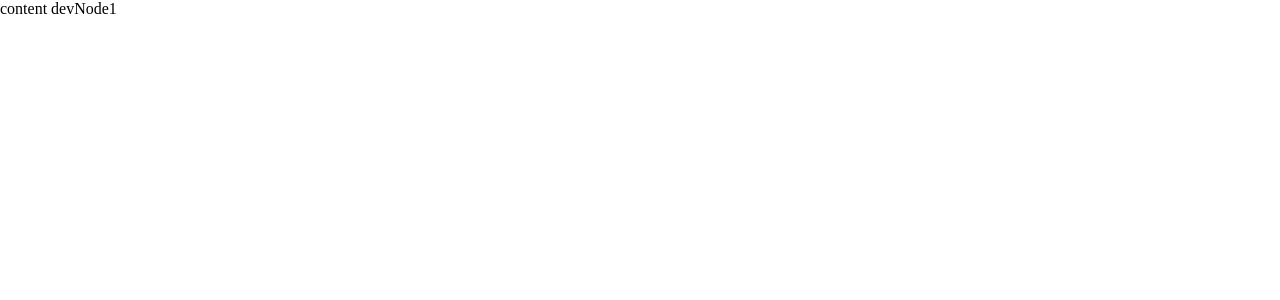
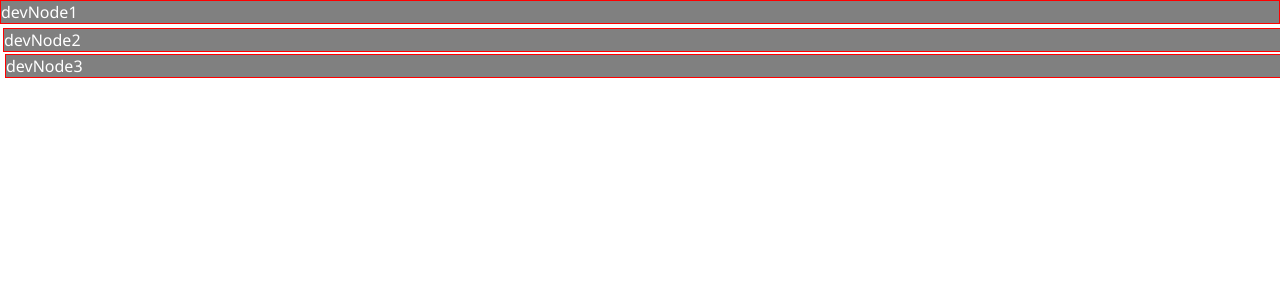
Before and after one commit to yolisses0/nodes-editor, a SvelteKit app: page / in a window 1280 px wide. Shown: the top 300 px of the page. Built offline with nearby package versions, Linux system fonts and the light colour scheme.

Commit message:
Implement content in NodeItem

```diff
--- a/src/lib/NodeItem.svelte
+++ b/src/lib/NodeItem.svelte
@@ -4,14 +4,14 @@
 
 	interface Props {
 		node: Node;
-		component: Snippet<{ node: Node }>;
+		content: Snippet<[{ node: Node }]>;
 	}
 
-	const { node, component }: Props = $props();
+	const { node, content }: Props = $props();
 </script>
 
 <div class="node-item" style:left={node.position.x + 'px'} style:top={node.position.y + 'px'}>
-	{@render component?.({ node })}
+	{@render content({ node })}
 </div>
 
 <style>
--- a/src/lib/NodeList.svelte
+++ b/src/lib/NodeList.svelte
@@ -1,6 +1,7 @@
 <script lang="ts">
 	import type { Snippet } from 'svelte';
 	import type { Node } from './Node.js';
+	import NodeItem from './NodeItem.svelte';
 
 	interface Props {
 		nodes: Node[];
@@ -10,13 +11,11 @@
 	const { nodes, content }: Props = $props();
 </script>
 
-{@render content({ node: nodes[0] })}
-
-<!-- <div class="node-list">
+<div class="node-list">
 	{#each nodes as node (node.id)}
-		<NodeItem {node} />
+		<NodeItem {node} {content} />
 	{/each}
-</div> -->
+</div>
 
 <style>
 	.node-list {
--- a/src/routes/+page.svelte
+++ b/src/routes/+page.svelte
@@ -2,10 +2,11 @@
 	import type { Node } from '$lib/Node.js';
 	import NodeList from '$lib/NodeList.svelte';
 	import { devNodes } from './devNodes.js';
+	import NodeItemContent from './NodeItemContent.svelte';
 </script>
 
 {#snippet content({ node }: { node: Node })}
-	<div>content {node.id}</div>
+	<NodeItemContent {node} />
 {/snippet}
 
 <NodeList nodes={devNodes} {content} />
--- a/src/routes/NodeItemContent.svelte
+++ b/src/routes/NodeItemContent.svelte
@@ -8,6 +8,14 @@
 	const { node }: Props = $props();
 </script>
 
-<div>
+<div class="node-item-content">
 	{node.id}
 </div>
+
+<style>
+	.node-item-content {
+		color: white;
+		background-color: gray;
+		font-family: 'Segoe UI', Tahoma, Geneva, Verdana, sans-serif;
+	}
+</style>
```
